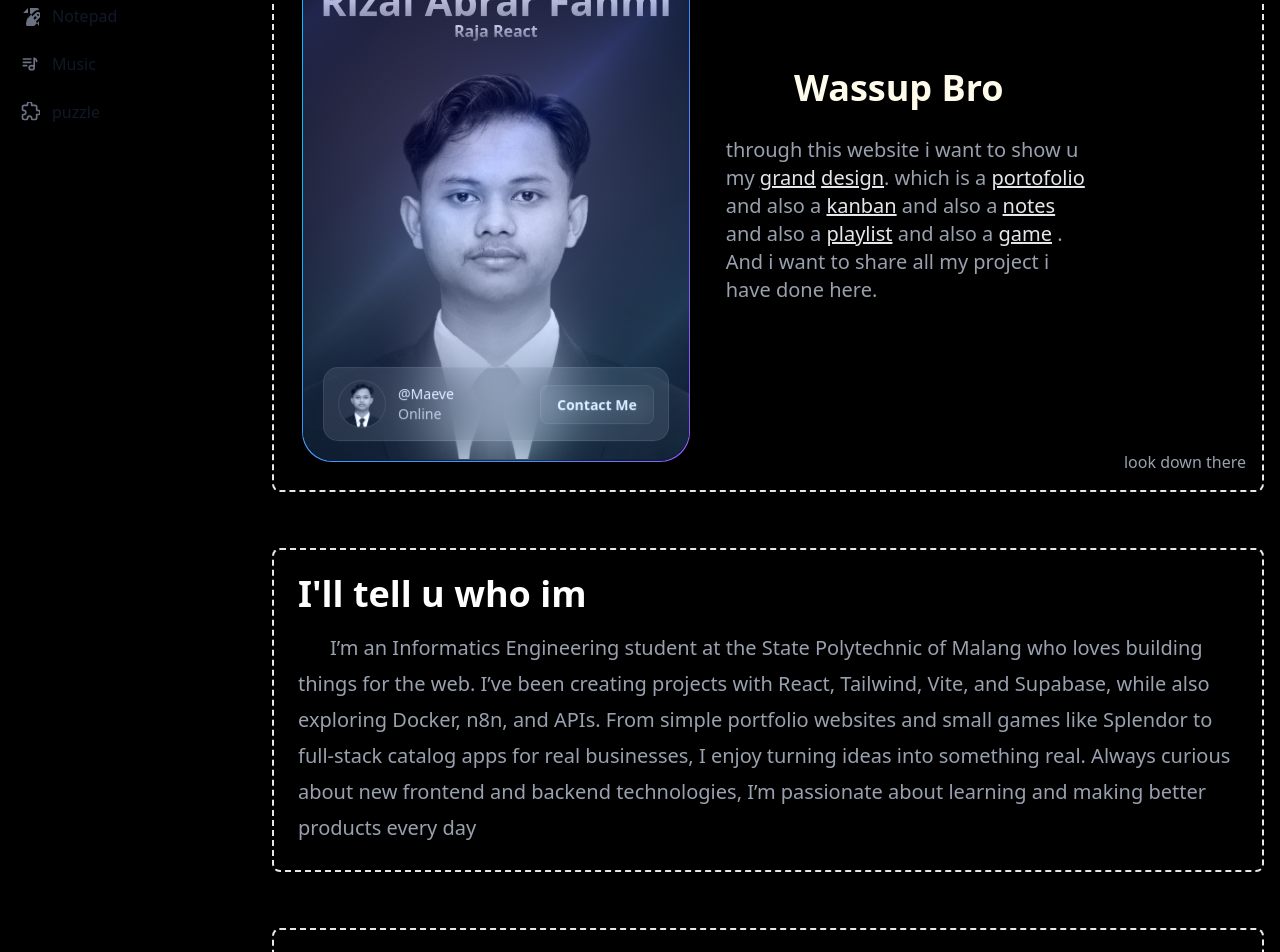
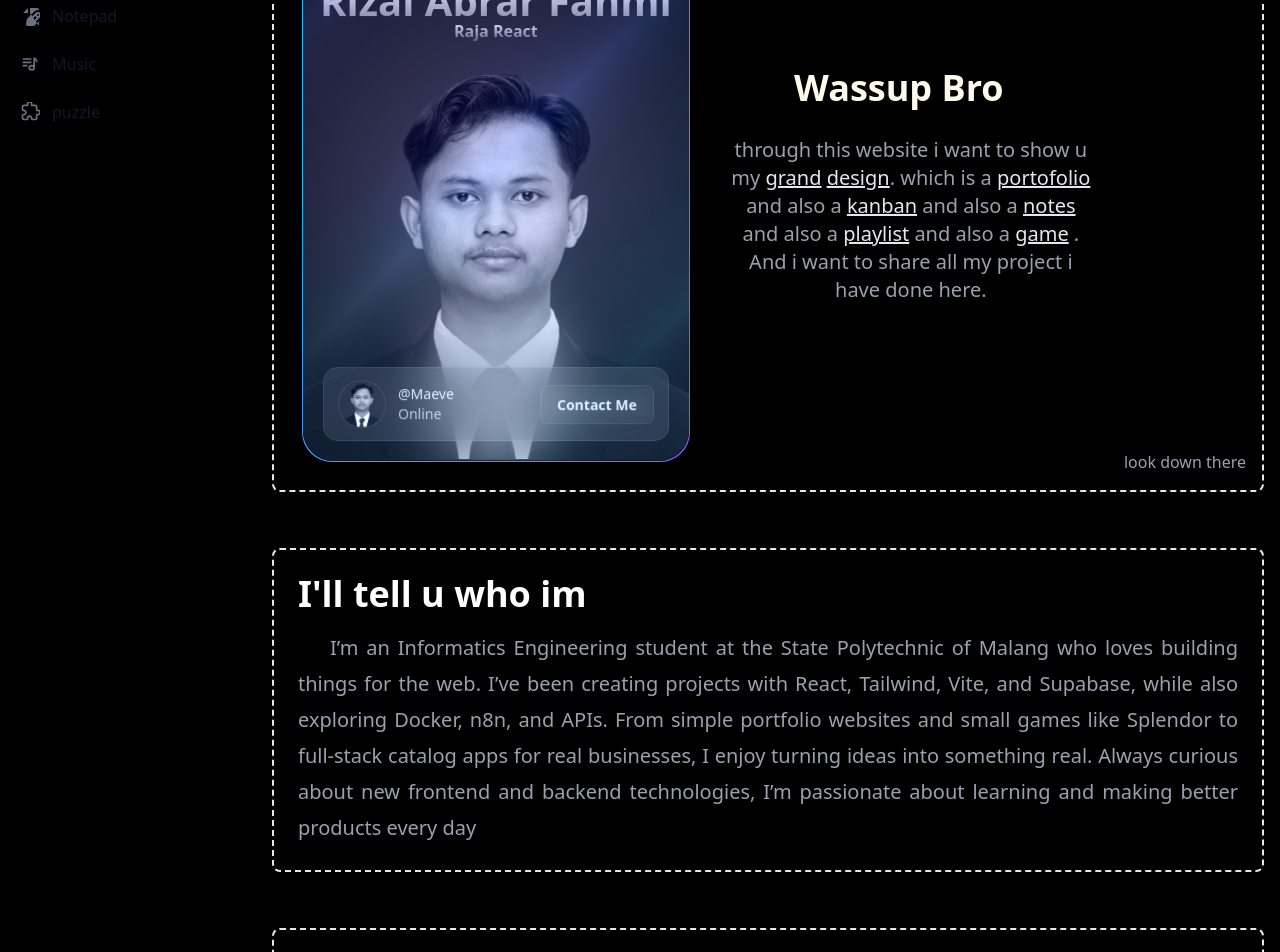
Before and after one commit to Maeeveee/Tesseract, a React (Vite) app: page / in a window 1280 px wide. Shown: the part 180-1132 px from the top of the page. Built offline with nearby package versions, Linux system fonts and the light colour scheme.

Commit message:
fix text alignment

```diff
--- a/src/components/dashboard.jsx
+++ b/src/components/dashboard.jsx
@@ -26,7 +26,7 @@ export default function Dashboard() {
                     </div>
                     <div className="flex-1 flex flex-col items-center justify-center my-7">
                         <h1 className="text-4xl font-bold text-amber-50 text-center mb-4">Wassup Bro</h1>
-                        <p className="text-gray-400 text-md lg:text-xl text-center md:ml-6 md:text-left p-3 ">
+                        <p className="text-gray-400 text-md lg:text-xl lg:text-center md:ml-6 md:text-left p-3 text-justify">
                             through this website i want to show u my <span className='underline text-gray-200'>grand</span> <span className='underline text-gray-200'> design</span>. which is a <span className='underline text-gray-200'>portofolio</span> and also a <span className='underline text-gray-200'>kanban</span> and also a <span className='underline text-gray-200'>notes</span> and also a <span className='underline text-gray-200'>playlist</span> and also a <span className='underline text-gray-200'>game</span> . And i want to share all my project i have done here.
                         </p>
                     </div>
--- a/src/components/introSection.jsx
+++ b/src/components/introSection.jsx
@@ -3,7 +3,7 @@ export default function IntroSection() {
         <div className="border-2 border-gray-200 border-dashed rounded-lg dark:border-gray-700 mt-14">
             <div className="p-6">
                 <h1 className="text-4xl text-white font-bold mb-4">I'll tell u who im</h1>
-                <p className="text-md/8 lg:text-xl/9 text-gray-400 indent-8">I’m an Informatics Engineering student at the State Polytechnic of Malang who loves building things for the web.
+                <p className="text-md/8 lg:text-xl/9 text-gray-400 indent-8 text-justify">I’m an Informatics Engineering student at the State Polytechnic of Malang who loves building things for the web.
                     I’ve been creating projects with React, Tailwind, Vite, and Supabase, while also exploring Docker, n8n, and APIs. From simple portfolio websites and small games like Splendor to full-stack catalog apps for real businesses, I enjoy turning ideas into something real.
                     Always curious about new frontend and backend technologies, I’m passionate about learning and making better products every day </p>
             </div>
```
